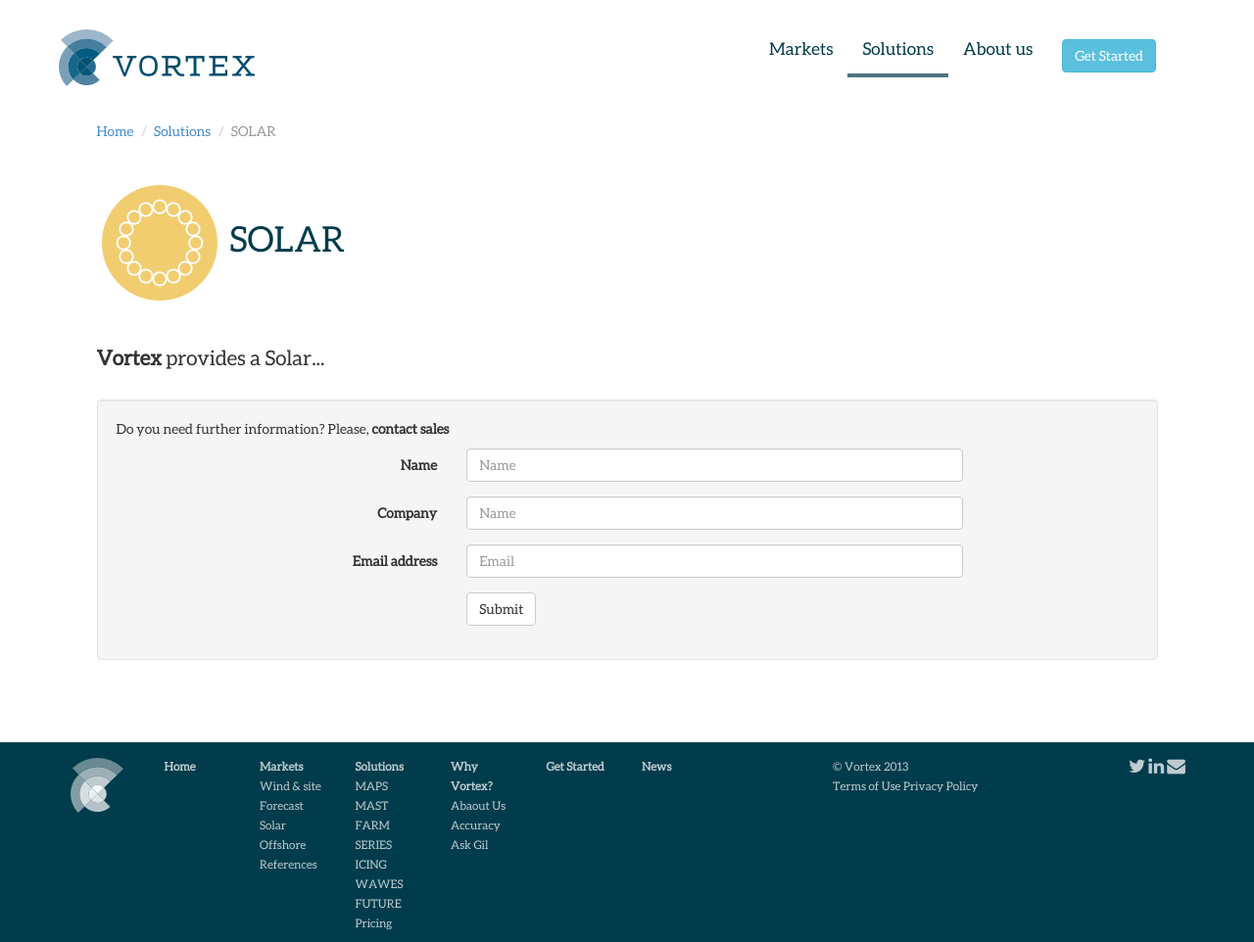
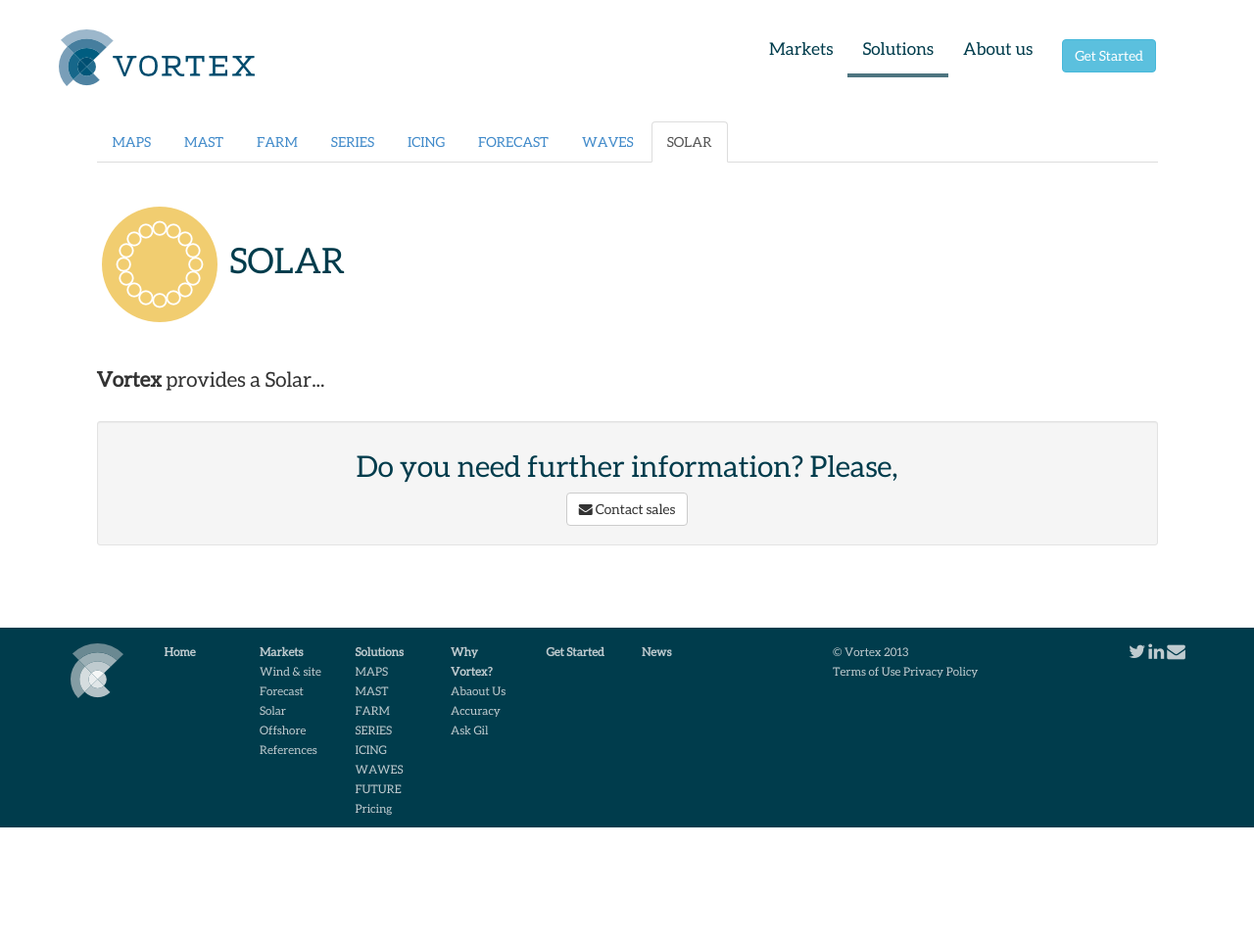
Before and after one commit to vortex-es/vortex-es.github.io, a Jekyll site: the page built from solutions/solar.md, in a window 1280 px wide and 962 px high. Shown: the whole window at 98% size. Built offline with Jekyll 4.4.1, drawn with Linux system fonts in a browser that asks for light colours; Markdown is read by kramdown in place of the engine named in the settings.

Commit message:
afegit el subnav de solutions.

```diff
--- /dev/null
+++ b/_includes/nav-solutions.html
@@ -0,0 +1,10 @@
+<ul class="nav nav-tabs">
+  <li{% if page.title == "MAPS" %} class="active"{% endif %}><a href="{{ site.base_url }}/solutions/maps.html">MAPS</a></li>
+  <li{% if page.title == "MAST" %} class="active"{% endif %}><a href="{{ site.base_url }}/solutions/mast.html">MAST</a></li>
+  <li{% if page.title == "FARM" %} class="active"{% endif %}><a href="{{ site.base_url }}/solutions/farm.html">FARM</a></li>
+  <li{% if page.title == "SERIES" %} class="active"{% endif %}><a href="{{ site.base_url }}/solutions/series.html">SERIES</a></li>
+  <li{% if page.title == "ICING" %} class="active"{% endif %}><a href="{{ site.base_url }}/solutions/icing.html">ICING</a></li>
+  <li{% if page.title == "FORECAST" %} class="active"{% endif %}><a href="{{ site.base_url }}/solutions/forecast.html">FORECAST</a></li>
+  <li{% if page.title == "WAVES" %} class="active"{% endif %}><a href="{{ site.base_url }}/solutions/waves.html">WAVES</a></li>
+  <li{% if page.title == "SOLAR" %} class="active"{% endif %}><a href="{{ site.base_url }}/solutions/solar.html">SOLAR</a></li>
+</ul>
--- a/_layouts/solutions.html
+++ b/_layouts/solutions.html
@@ -9,13 +9,10 @@
 
     <div class="body-content solutions">
 
-      <ul class="breadcrumb">
-        <li><a href="{{ site.base_url }}/">Home</a></li>
-        <li><a href="{{ site.base_url }}/solutions">Solutions</a></li>
-        {% if page.title != 'Solutions' %}
-        <li class="active">{{page.title}}</li>
-        {% endif %}
-      </ul>
+      {% if page.title == 'Solutions' %}
+      {% else if %}
+      {% include nav-solutions.html %}
+      {% endif %}
 
       <div class="page-header">
         <h1>{% if page.icon-url %}<img src="{{site.baseurl}}/assets/img/{{page.icon-url}}"/>{% endif %} {% if page.title == 'Solutions' %}<strong>{{page.title}}</strong> {% else if %}{{page.title}} {% if page.subitle %}, {{page.subtitle}} {% endif %} {% endif %}</h1>
@@ -30,127 +27,23 @@
 
         {% if page.register %}
 
-        <div class="well {% if page.title == 'Solutions' %} hidden-xs hidden-sm hidden-md hidden-lg {% endif %}">
+        <div class="well well-sm {% if page.title == 'Solutions' %}hidden-xs hidden-sm hidden-md hidden-lg{% endif %}">
 
-          <p>New to Vortex? Please, <strong>sign up</strong></p>
-
-          <form class="form-horizontal" role="form">
-            <div class="form-group">
-              <label for="inputName1" class="col-md-4 col-lg-4 control-label">Complete Name</label>
-              <div class="col-md-6 col-lg-6">
-                <input type="name" class="form-control" id="inputName1" placeholder="Name">
-              </div>
-            </div>
-            <div class="form-group">
-              <label for="inputEmail1" class="col-md-4 col-lg-4 control-label">Email address</label>
-              <div class="col-md-6 col-lg-6">
-                <input type="email" class="form-control" id="inputEmail1" placeholder="Email">
-              </div>
-            </div>
-            <div class="form-group">
-              <label for="inputEmail2" class="col-md-4 col-lg-4 control-label">Confirm Email</label>
-              <div class="col-md-6 col-lg-6">
-                <input type="email" class="form-control" id="inputEmail2" placeholder="Email">
-              </div>
-            </div>
-            <div class="form-group">
-              <div class="col-md-offset-4 col-md-6 col-lg-offset-4 col-lg-6">
-                <div class="checkbox">
-                  <label>
-                    <input type="checkbox"> I agree with Vortex <a data-toggle="modal" href="#myModal">Terms of service</a> and <a data-toggle="modal" href="#myModal2">Privacy Policy</a>.
-                  </label>
-                </div>
-              </div>
-            </div>
-            <div class="form-group">
-              <div class="col-md-offset-4 col-md-6 col-lg-offset-4 col-lg-6">
-                <button type="submit" class="btn btn-default">Sign up</button>
-              </div>
-            </div>
-          </form>
+          <h2 class="text-center">New to Vortex? Please,</h2>
+          <p class="text-center"><a href='http://itest.vortex.es/signup' rel="external" target="_blank" class='mailto btn btn-default' title='Please, sign up'><span class='icon-signin icon-white'></span> Sign up</a></p>
 
         </div>
 
         {% else if %}
 
-        <div class="well {% if page.title == 'Solutions' %} hidden-xs hidden-sm hidden-md hidden-lg {% endif %}">
+        <div class="well well-sm {% if page.title == 'Solutions' %}hidden-xs hidden-sm hidden-md hidden-lg{% endif %}">
 
-          <p>Do you need further information? Please, <strong>contact sales</strong></p>
-
-          <form class="form-horizontal" role="form">
-            <div class="form-group">
-              <label for="inputName1" class="col-md-4 col-lg-4 control-label">Name</label>
-              <div class="col-md-6 col-lg-6">
-                <input type="name" class="form-control" id="inputName1" placeholder="Name">
-              </div>
-            </div>
-            <div class="form-group">
-              <label for="inputCompany1" class="col-md-4 col-lg-4 control-label">Company</label>
-              <div class="col-md-6 col-lg-6">
-                <input type="name" class="form-control" id="inputCompany1" placeholder="Name">
-              </div>
-            </div>
-            <div class="form-group">
-              <label for="inputEmail1" class="col-md-4 col-lg-4 control-label">Email address</label>
-              <div class="col-md-6 col-lg-6">
-                <input type="email" class="form-control" id="inputEmail1" placeholder="Email">
-              </div>
-            </div>
-            <div class="form-group">
-              <div class="col-md-offset-4 col-md-6 col-lg-offset-4 col-lg-6">
-                <button type="submit" class="btn btn-default">Submit</button>
-              </div>
-            </div>
-          </form>
+          <h2 class="text-center"><p>Do you need further information? Please,</h2>
+          <p class="text-center"><a href='mailto:info@vortex.es?subject={{page.title}} - Vortex.es&body=I would like further information on: http://www.vortex.es{{page.url}}' class='mailto btn btn-default' title='Contact sales'><span class='icon-envelope icon-white'></span> Contact sales</a></p>
 
         </div>
 
         {% endif %}
-
-        <div id="myModal" class="modal fade" tabindex="-1" role="dialog" aria-labelledby="myModalLabel" aria-hidden="true" style="display: none;">
-          <div class="modal-dialog">
-            <div class="modal-content">
-
-              <div class="modal-header">
-                <button type="button" class="close" data-dismiss="modal" aria-hidden="true">×</button>
-                <h4 class="modal-title" id="myModalLabel">Terms of service</h4>
-              </div>
-              <div class="modal-body">
-
-              {% include terms-of-service.html %}
-
-              </div>
-              <div class="modal-footer">
-                <button type="button" class="btn btn-default" data-dismiss="modal">Close</button>
-              </div>
-
-            </div><!-- /.modal-content -->
-          </div><!-- /.modal-dialog -->
-        </div>
-
-        <div id="myModal2" class="modal fade" tabindex="-1" role="dialog" aria-labelledby="myModalLabel" aria-hidden="true" style="display: none;">
-          <div class="modal-dialog">
-            <div class="modal-content">
-
-              <div class="modal-header">
-                <button type="button" class="close" data-dismiss="modal" aria-hidden="true">×</button>
-                <h4 class="modal-title" id="myModalLabel">Privacy Policy</h4>
-              </div>
-              <div class="modal-body">
-
-              {% include policy.html %}
-
-              </div>
-              <div class="modal-footer">
-                <button type="button" class="btn btn-default" data-dismiss="modal">Close</button>
-              </div>
-
-            </div><!-- /.modal-content -->
-          </div><!-- /.modal-dialog -->
-        </div>
-
-      <!-- <h1 class="text-center">Can we help you?</h1>
-      <p class="text-center"><a href='mailto:info@vortex.es?subject={{page.title}} - Vortex.es&body=I would like further information on: http://www.vortex.es{{page.url}}' class='mailto btn btn-default' title='Contact sales'><span class='icon-envelope icon-white'></span> Contact sales</a></p> -->
 
     </div>
 
--- a/assets/css/app.css
+++ b/assets/css/app.css
@@ -414,6 +414,10 @@
   background:rgb(0,60,76);
 }
 
+.nav-tabs {
+    border-bottom:none;
+}
+
 main[role="main"] {
   margin-top: 25px;
 }
@@ -680,6 +684,9 @@
   background:none;
   border-bottom:4px solid rgb(78,117,128);
 }
+.nav-tabs {
+    border-bottom: 1px solid #DDDDDD;
+}
   .card .card-title {
   font-size: 6.5rem;
 }
```
